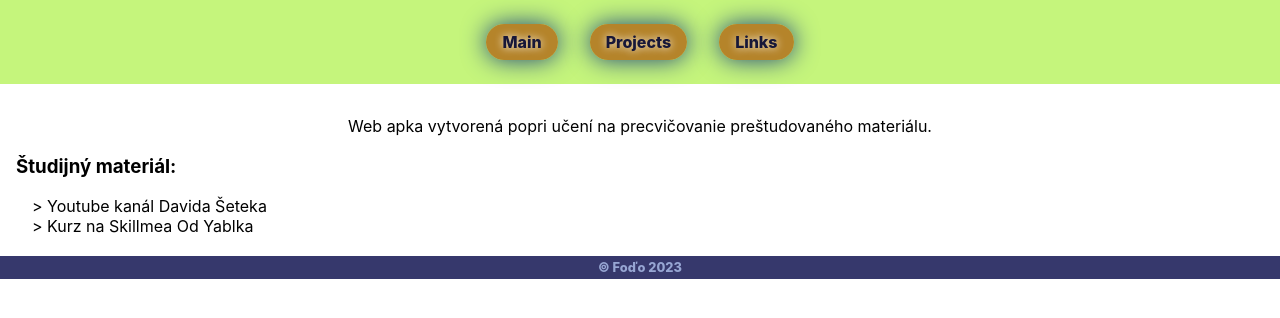
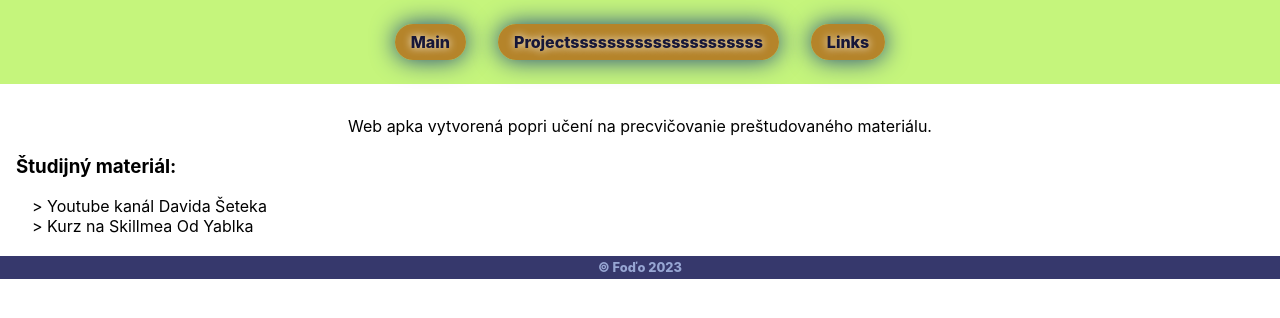
Before and after one commit to FodoFofo/Ucenie, a React (Create React App) app: page / in a window 1280 px wide. Shown: the top 318 px of the page. Built offline with nearby package versions, Linux system fonts and the light colour scheme; the HTML template or start-up script is replaced by a standard one.

Commit message:
Deploy test

```diff
--- a/src/components/Navigation.tsx
+++ b/src/components/Navigation.tsx
@@ -11,7 +11,7 @@ const Navigation = () => {
         Main
       </NavLink>
       <NavLink className="nav-link" to="/projects">
-        Projects
+        Projectsssssssssssssssssssss
       </NavLink>
       <NavLink className="nav-link" to="/links">
         Links
```
